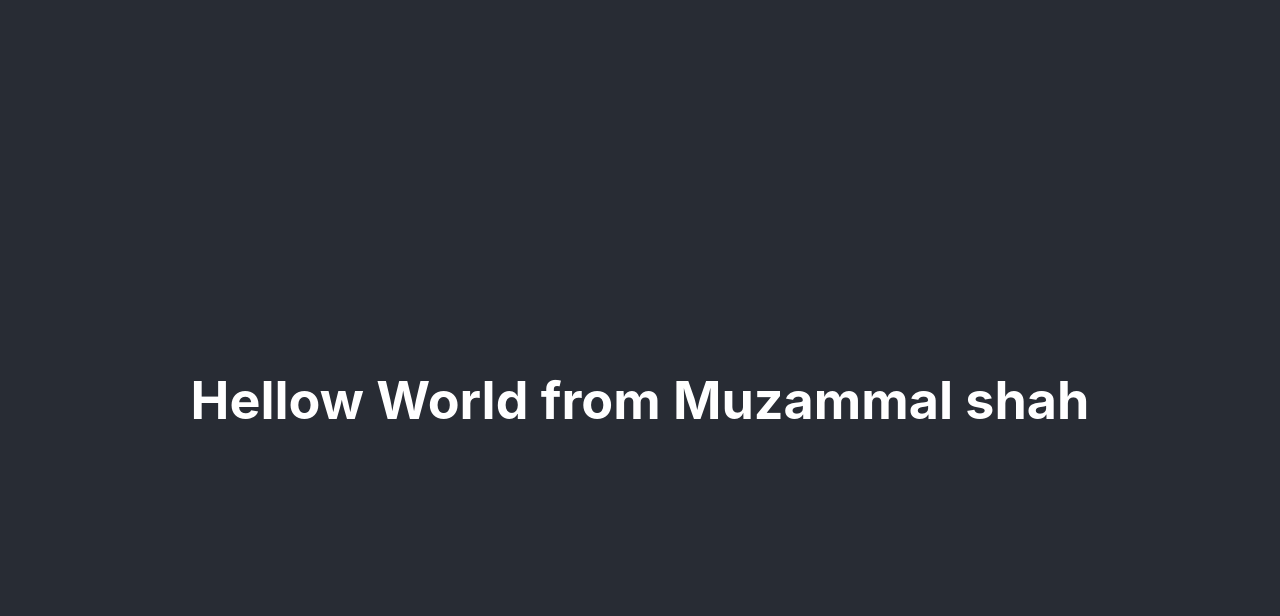
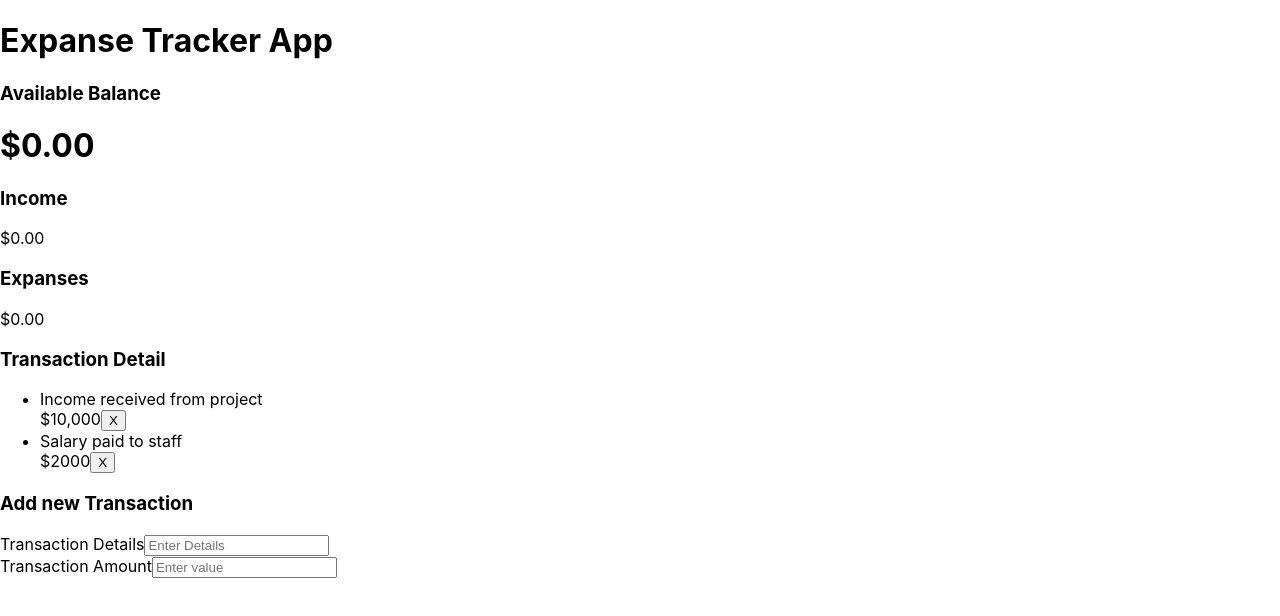
Before and after one commit to muzammalkazmi/myreact, a React (Create React App) app: page / in a window 1280 px wide. Shown: the top 616 px of the page. Built offline with nearby package versions, Linux system fonts and the light colour scheme.

Commit message:
Individual components added to App.js

```diff
--- a/src/App.js
+++ b/src/App.js
@@ -1,13 +1,20 @@
 import React from 'react';
 import './App.css';
+import {Header} from './Components/Header';
+import {Balance} from './Components/Balance';
+import {Accountsummary} from './Components/Accountsummary';
+import {Transactionhistory} from './Components/Transactionhistory';
+import {Addtransaction} from './Components/Addtransaction';
 
 function App() {
-  return (
-    <div className="App">
-      <header className="App-header">
+  return (<
+    div>
+        <Header/>
+        <Balance/>
+        <Accountsummary/>
+        <Transactionhistory/>
+        <Addtransaction/>
 
-        <h1>Hellow World from Muzammal shah</h1>
-      </header>
     </div>
   );
 }
--- /dev/null
+++ b/src/Components/Accountsummary.js
@@ -0,0 +1,13 @@
+import React from 'react'
+export const Accountsummary=()=>{
+    return(
+        <div class="summary-container">
+
+        <h3>Income</h3><span/>
+        <p>$0.00</p>
+         <h3>Expanses</h3>
+            <p>$0.00</p>
+
+        </div>
+    )
+}
--- /dev/null
+++ b/src/Components/Addtransaction.js
@@ -0,0 +1,18 @@
+import React from 'react'
+export const Addtransaction=()=>{
+    return(
+        <div>
+            <h3>Add new Transaction</h3>
+            <form>
+                <div>
+                <label>Transaction Details</label>
+                <input type="text" placeholder="Enter Details"/>
+                </div>
+                <div>
+                <label>Transaction Amount</label>
+                <input type="number" placeholder="Enter value"/>
+                </div>
+            </form>
+        </div>
+    )
+}
--- /dev/null
+++ b/src/Components/Balance.js
@@ -0,0 +1,9 @@
+import React from 'react';
+export const Balance=()=>{
+    return(
+        <div>
+        <h3>Available Balance</h3>
+        <h1>$0.00</h1>
+        </div>
+    )
+}
--- /dev/null
+++ b/src/Components/Header.js
@@ -0,0 +1,6 @@
+import React from 'react';
+export const Header=()=>{
+    return(
+        <h1>Expanse Tracker App</h1>
+    )
+}
--- /dev/null
+++ b/src/Components/Transactionhistory.js
@@ -0,0 +1,16 @@
+import React from 'react'
+export const Transactionhistory=()=>{
+    return(
+        <div>
+        <h3>Transaction Detail</h3>
+        <ul>
+            <li>Income received from project</li>
+            <span>$10,000</span>
+            <button class="delete">X</button>
+            <li>Salary paid to staff</li>
+            <span>$2000</span>
+            <button class="delete">X</button>
+        </ul>
+        </div>
+    )
+}
```
